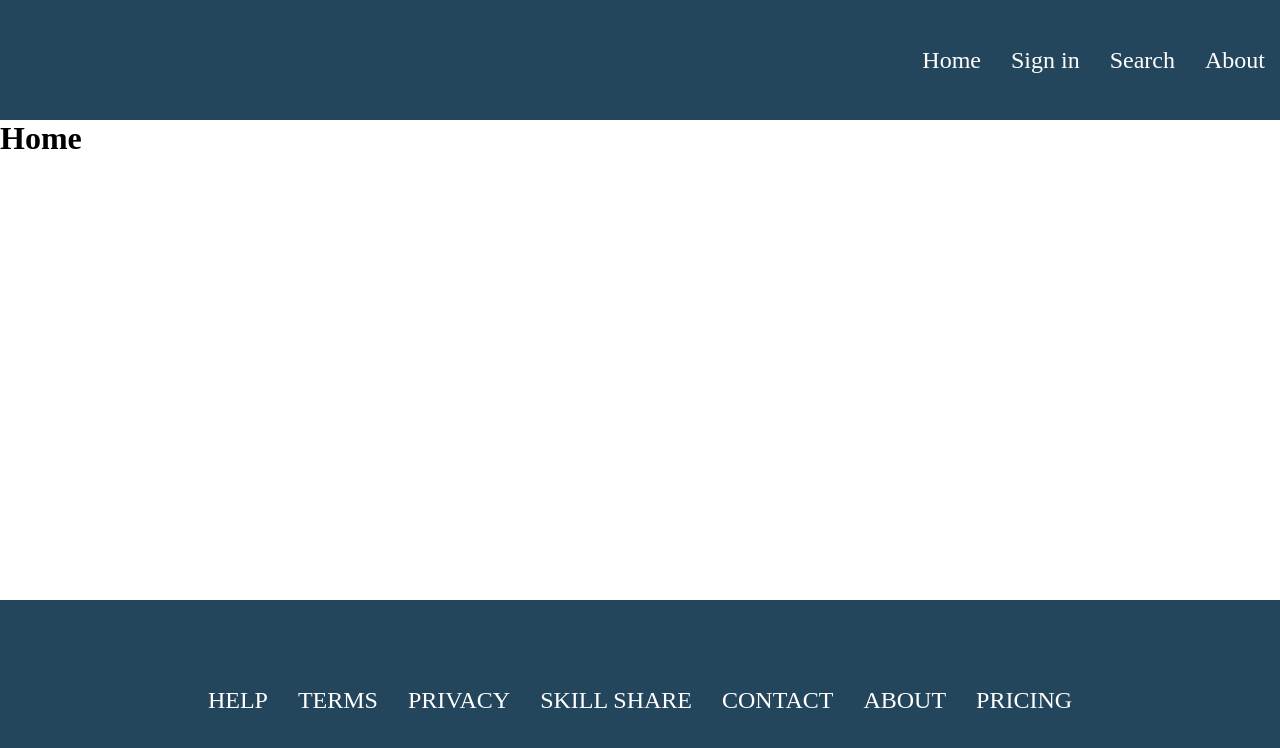
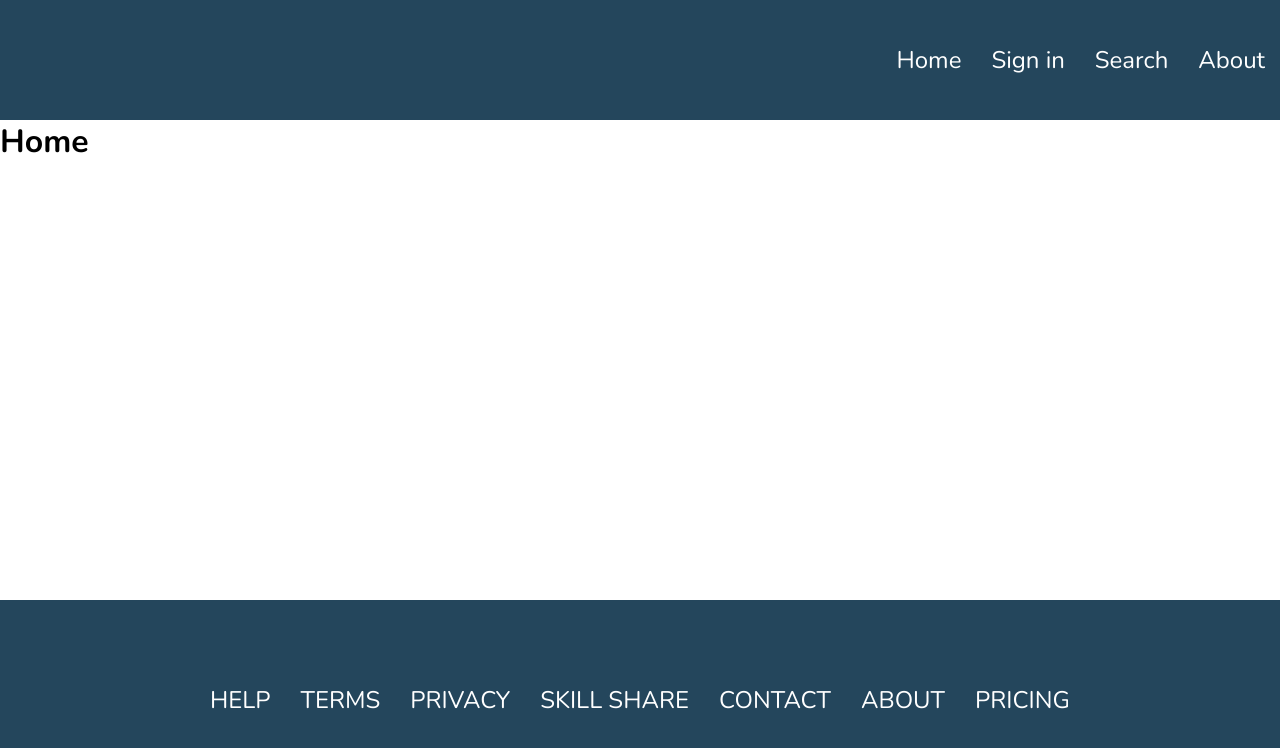
Before and after one commit to keatonBraith/elise-site, a React (Create React App) app: page /#/ in a window 1280 px wide. Shown: the top 748 px of the page. Built offline with nearby package versions, Linux system fonts and the light colour scheme.

Commit message:
first commit

```diff
--- a/public/index.html
+++ b/public/index.html
@@ -10,36 +10,22 @@
       content="Web site created using create-react-app"
     />
     <link rel="apple-touch-icon" href="%PUBLIC_URL%/logo192.png" />
-    <link rel="preconnect" href="https://fonts.gstatic.com">
-<link href="https://fonts.googleapis.com/css2?family=Nunito:ital,wght@0,400;0,700;1,200&display=swap" rel="stylesheet">
-    <!--
-      manifest.json provides metadata used when your web app is installed on a
-      user's mobile device or desktop. See https://developers.google.com/web/fundamentals/web-app-manifest/
-    -->
+    <link rel="preconnect" href="https://fonts.gstatic.com" />
+    <link
+      href="https://fonts.googleapis.com/css2?family=Nunito:ital,wght@0,400;0,700;1,200&display=swap"
+      rel="stylesheet"
+    />
+
+    <link
+      href="https://fonts.googleapis.com/css2?family=Alata&family=Exo+2&family=Fredoka+One&display=swap"
+      rel="stylesheet"
+    />
+
     <link rel="manifest" href="%PUBLIC_URL%/manifest.json" />
-    <!--
-      Notice the use of %PUBLIC_URL% in the tags above.
-      It will be replaced with the URL of the `public` folder during the build.
-      Only files inside the `public` folder can be referenced from the HTML.
-
-      Unlike "/favicon.ico" or "favicon.ico", "%PUBLIC_URL%/favicon.ico" will
-      work correctly both with client-side routing and a non-root public URL.
-      Learn how to configure a non-root public URL by running `npm run build`.
-    -->
     <title>Skill Share</title>
   </head>
   <body>
     <noscript>You need to enable JavaScript to run this app.</noscript>
     <div id="root"></div>
-    <!--
-      This HTML file is a template.
-      If you open it directly in the browser, you will see an empty page.
-
-      You can add webfonts, meta tags, or analytics to this file.
-      The build step will place the bundled scripts into the <body> tag.
-
-      To begin the development, run `npm start` or `yarn start`.
-      To create a production bundle, use `npm run build` or `yarn build`.
-    -->
   </body>
 </html>
--- a/src/App.css
+++ b/src/App.css
@@ -2,4 +2,5 @@
   box-sizing: border-box;
   padding: 0;
   margin: 0;
+  font-family: 'Nunito', sans-serif;
 }
```
Also changed, not shown: 1 other file (tests, documents, lock files or other folders).
